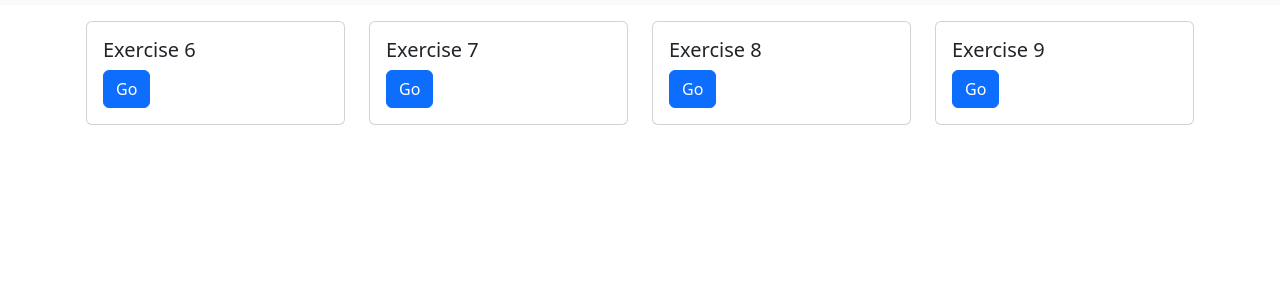
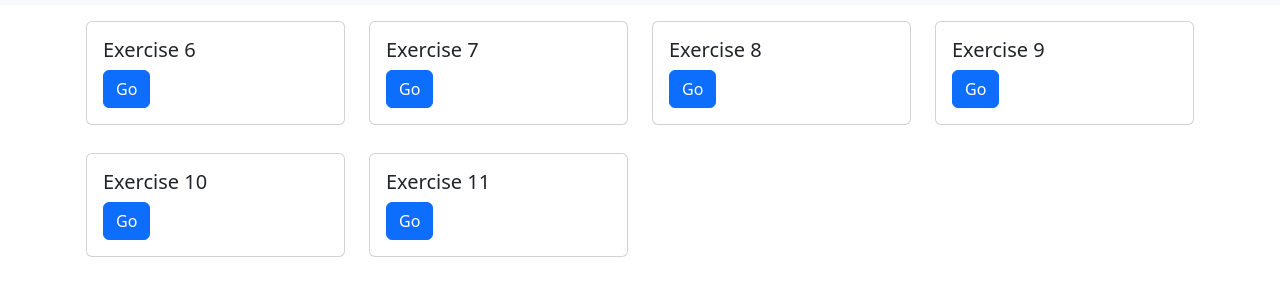
Before and after one commit to florpalma1/practicaJS, a plain HTML site: page index.html in a window 1280 px wide. Shown: the part 51-346 px from the top of the page. Drawn offline with nearby package versions, Linux system fonts and the light colour scheme.

Commit message:
agregue ejercicio 10 utilizando operador logico ||

```diff
--- a/index.html
+++ b/index.html
@@ -87,6 +87,26 @@
             </div>
         </div>
     </div>
+    <div class="row row-cols-1 row-cols-md-4 g-4 mt-1">
+        <div class="col">
+            <div class="card">
+                <div class="card-body">
+                    <h5 class="card-title">Exercise 10</h5>
+                    <a href="./Pages/exercise10.html" class="btn btn-primary">Go</a>
+                </div>
+            </div>
+        </div>
+        <div class="col">
+            <div class="card">
+                <div class="card-body">
+                    <h5 class="card-title">Exercise 11</h5>
+                    <a href="./Pages/exercise11.html" class="btn btn-primary">Go</a>
+                </div>
+            </div>
+        </div>
+
+
+    </div>
 </main>
 <footer></footer>
 
```
Also changed, not shown: JS/exercise10.js (added, +8 -0 lines), Pages/exercise10.html (added, +14 -0 lines), Pages/exercise11.html (added, +14 -0 lines), JS/exercise11.js (added).
